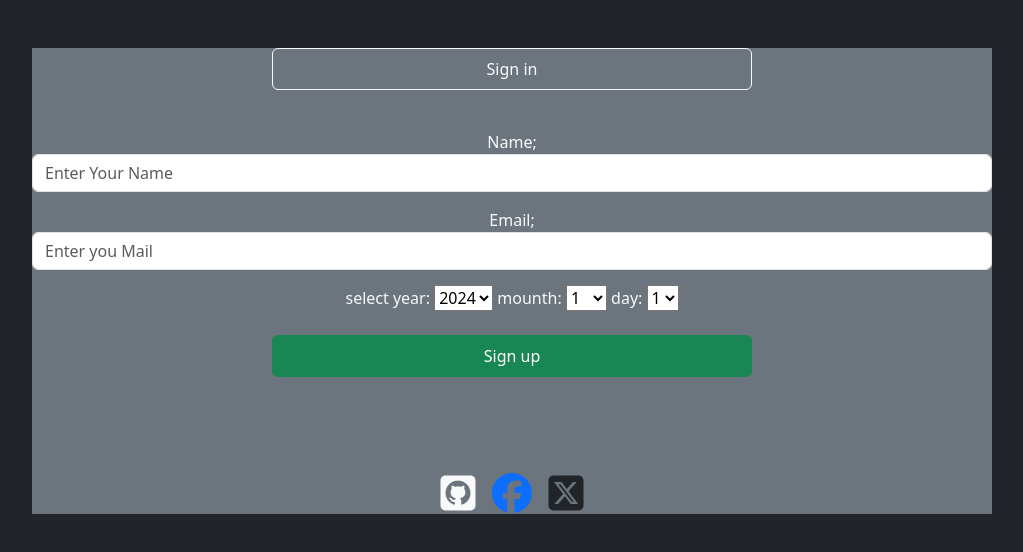
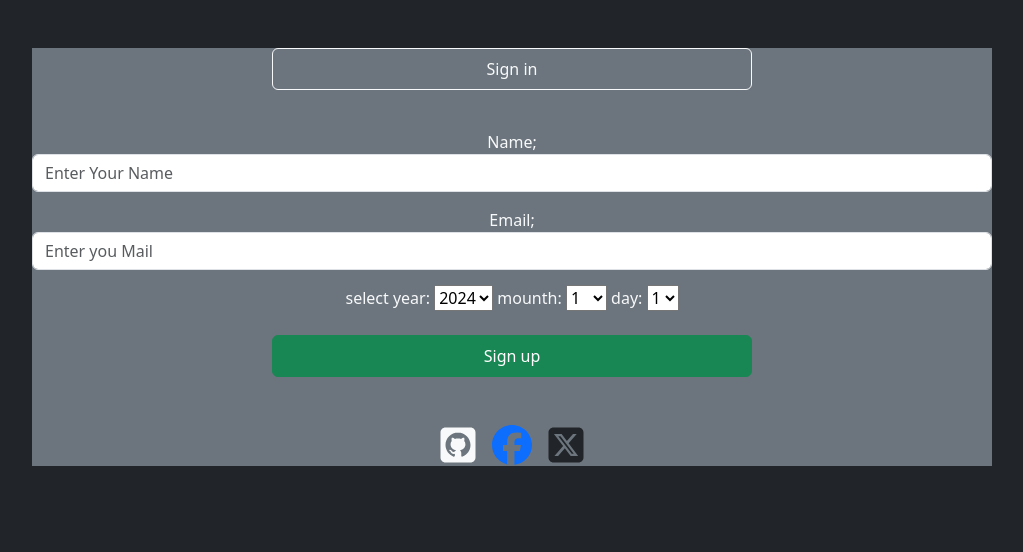
Before and after one commit to Mohamedwagdy13/form, a plain HTML site: page index.html in a window 1280 px wide. Shown: the whole page, without its empty margins (128-1151 px from the left). Drawn offline with nearby package versions, Linux system fonts and the light colour scheme.

Commit message:
index.html

```diff
--- a/index.html
+++ b/index.html
@@ -40,7 +40,7 @@
             </select><br> <br>
             <button type="button" class="btn btn-success p-2 w-50">Sign up</button>
 
-        </form><br> <br><br> <br>
+        </form><br> <br>
         <a href="https://github.com/Mohamedwagdy13/form/"><i class="fa-brands fa-square-github text-light fs-1"></i></a>
         <a href="#"><i class="fa-brands fa-facebook text-primary fs-1"></i></i></a>
         <a href="#"><i class="fa-brands fa-square-x-twitter text-dark fs-1"></i></a>
```
